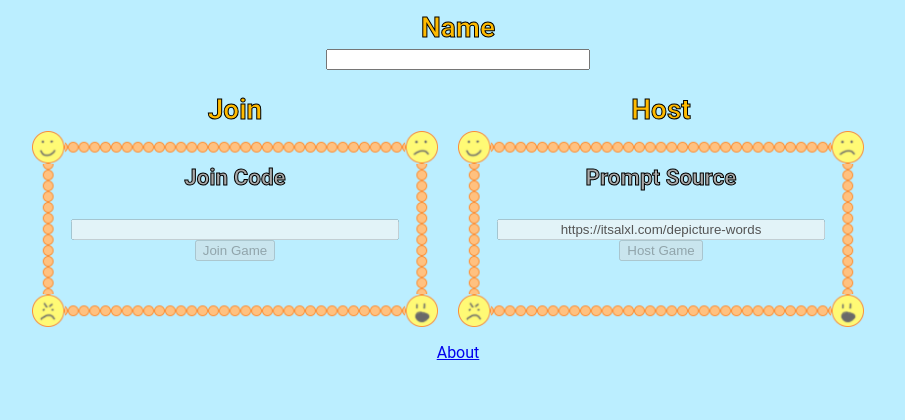
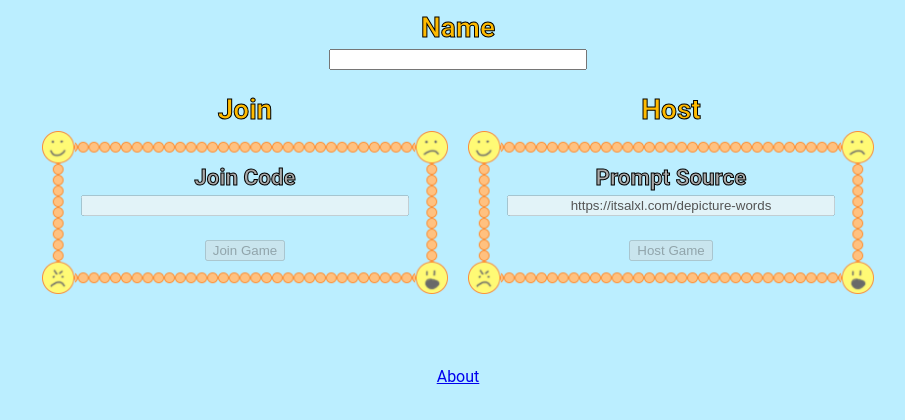
Before and after one commit to ItsAlxl/depicture, a website: page Client/game.html in a window 1280 px wide. Shown: the part 234-654 px from the top of the page, without its empty margins (182-1087 px from the left). Drawn offline with nearby package versions, Linux system fonts and the light colour scheme; no server answers.

Commit message:
Homepage UI fixes

```diff
--- a/Client/game.css
+++ b/Client/game.css
@@ -129,6 +129,7 @@ h4 {
     font-size: 140%;
     -webkit-text-stroke-width: 1px;
     -webkit-text-stroke-color: black;
+    margin-bottom: 5px;
 }
 
 h5 {
@@ -161,5 +162,10 @@ h5 {
     border-image-repeat: repeat;
     border-width: 3px;
     width: 400px;
-    height: 190px;
+    padding-bottom: 30px;
 }
+
+.grid-box input {
+    margin-top: 5px;
+    margin-bottom: 5px;
+}
--- a/Client/game.js
+++ b/Client/game.js
@@ -7,6 +7,7 @@
 var currentView = '';
 function initViews() {
     changeView('join');
+    nicknameInput();
 }
 
 function changeView(v) {
```
Also changed, not shown: Client/game.html (+3 -1 lines).
